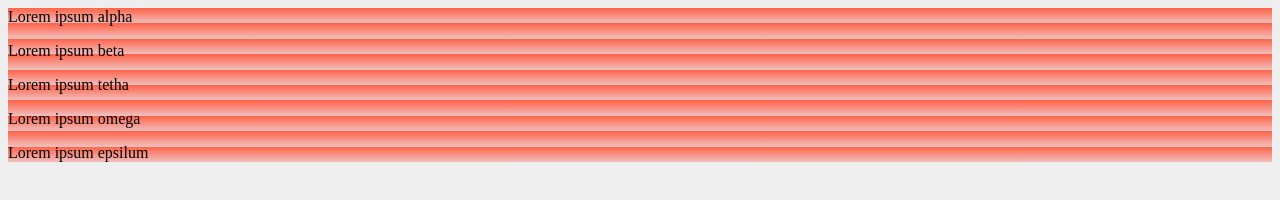
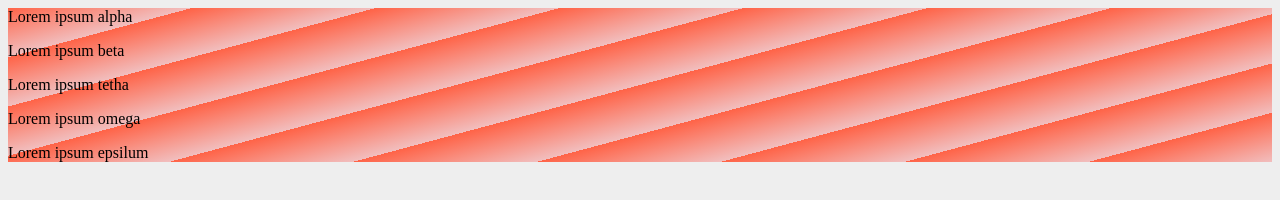
Before and after one commit to lecav30/python_sin_fronteras, a plain HTML site: page secc23/background_colores_fondos/index.html in a window 1280 px wide. Drawn offline with Linux system fonts and the light colour scheme.

Commit message:
Background, Colores y Fondos

```diff
--- a/secc23/background_colores_fondos/main.css
+++ b/secc23/background_colores_fondos/main.css
@@ -54,7 +54,7 @@ body {
   background-image: linear-gradient(-45deg, rgba(255, 0, 0, 0.2), tomato);
   /* direción, color1 alcance1%, color2 alcance2%, ..., color_n alcance_n%*/
   background-image: repeating-linear-gradient(
-    -0deg,
+    -15deg,
     rgba(255, 0, 0, 0.2) 10%,
     tomato 20%
   );
```
Also changed, not shown: secc23/background_colores_fondos/index.html (+1 -0 lines).
